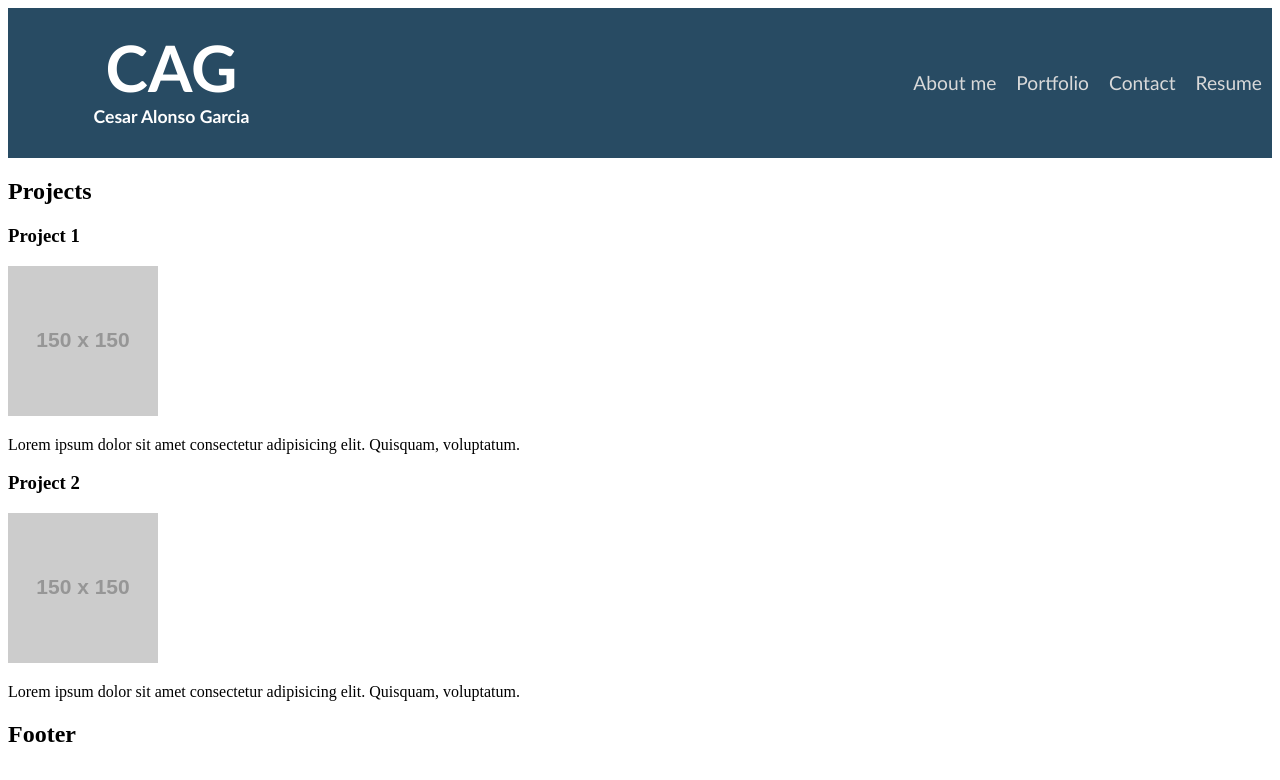
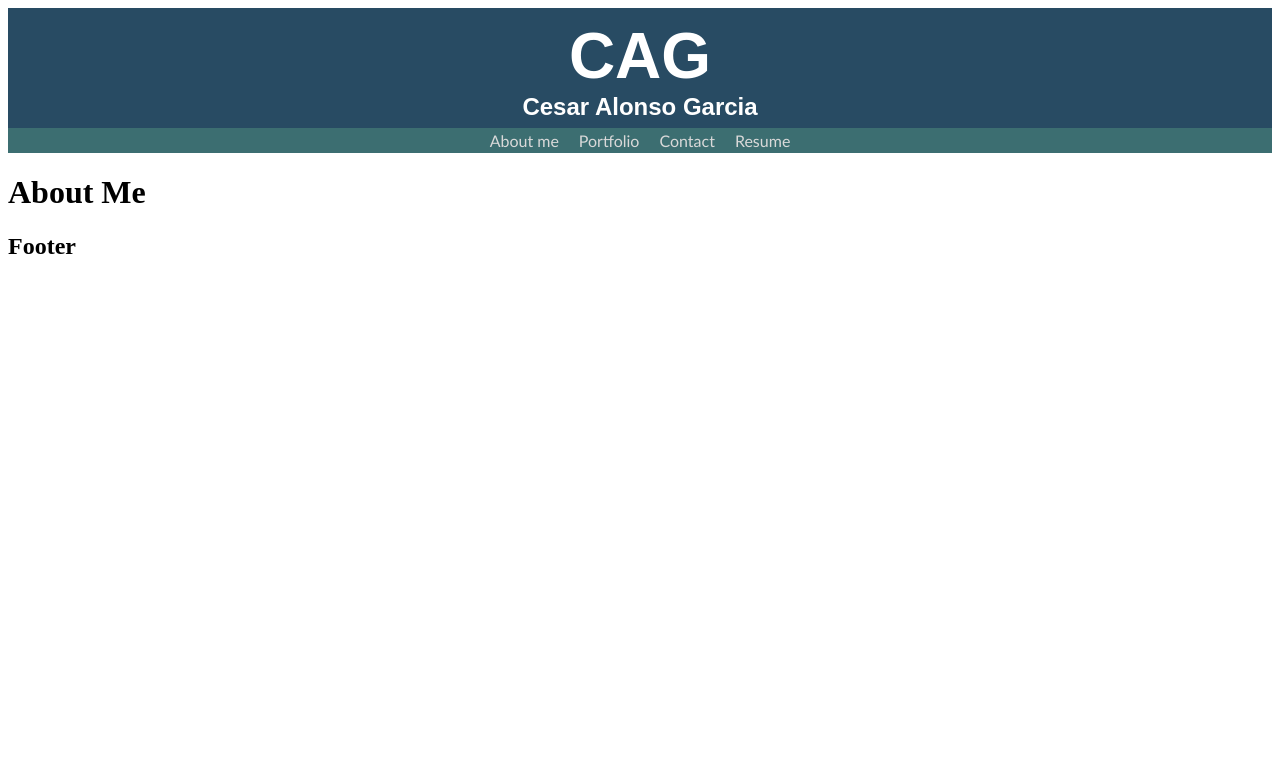
Before and after one commit to cesaralonsogarcia/one-of-my-hobbies, a React (Create React App) app: page / in a window 1280 px wide. Shown: the top 780 px of the page. Built offline with nearby package versions, Linux system fonts and the light colour scheme.

Commit message:
Add style to navbar and header

```diff
--- a/src/App.js
+++ b/src/App.js
@@ -1,14 +1,12 @@
 import React from "react";
 import Header from "./components/Header";
-import Navigation from "./components/Navigation";
-import Project from "./components/Project";
+import PortfolioContainer from "./components/PortfolioContainer";
 import Footer from "./components/Footer";
 
 function App() {
   return (
     <div>
-      <Header />
-      <Project />
+      <PortfolioContainer />
       <Footer />
     </div>
   );
--- a/src/components/Header.js
+++ b/src/components/Header.js
@@ -1,6 +1,5 @@
 import React from 'react';
 import '../styles/Header.css';
-import Navigation from './Navigation';
 
 function Header() {
     return (
@@ -9,7 +8,6 @@ function Header() {
                 <h1>CAG</h1>
                 <h3>Cesar Alonso Garcia</h3>
             </div>
-            <Navigation />
         </header>
     );
 }
--- a/src/components/Navigation.js
+++ b/src/components/Navigation.js
@@ -1,14 +1,54 @@
-import React from 'react';
-import '../styles/Navigation.css';
+import React from "react";
+import "../styles/Navigation.css";
 
-function Navigation() {
+function Navigation({ currentPage, handlePageChange }) {
   return (
     <nav className="navigation">
       <ul>
-                <li><a href="#about">About me</a></li>
-                <li><a href="#portfolio">Portfolio</a></li>
-                <li><a href="#contact">Contact</a></li>
-                <li><a href="https://drive.google.com/file/d/1N9Zu6hYV0Y6g0p7Z1L9q2X8RJZy9x8Jb/view?us">Resume</a></li>
+        <li>
+          <a
+            href="#aboutme"
+            onClick={() => handlePageChange("AboutMe")}
+            className={
+              currentPage === "AboutMe" ? "nav-link active" : "nav-link"
+            }
+          >
+            About me
+          </a>
+        </li>
+        <li>
+          <a
+            href="#portfolio"
+            onClick={() => handlePageChange("Portfolio")}
+            className={
+              currentPage === "Portfolio" ? "nav-link active" : "nav-link"
+            }
+          >
+            Portfolio
+          </a>
+        </li>
+        <li>
+          <a
+            href="#contact"
+            onClick={() => handlePageChange("Contact")}
+            className={
+              currentPage === "Contact" ? "nav-link active" : "nav-link"
+            }
+          >
+            Contact
+          </a>
+        </li>
+        <li>
+          <a
+            href="#resume"
+            onClick={() => handlePageChange("Resume")}
+            className={
+              currentPage === "Resume" ? "nav-link active" : "nav-link"
+            }
+          >
+            Resume
+          </a>
+        </li>
       </ul>
     </nav>
   );
--- /dev/null
+++ b/src/components/PortfolioContainer.js
@@ -0,0 +1,34 @@
+import React, { useState } from 'react';
+import AboutMe from './pages/AboutMe';
+import Portfolio from './pages/Portfolio';
+import Contact from './pages/Contact';
+import Resume from './pages/Resume';
+import Navigation from './Navigation';
+import Header from './Header';
+
+export default function PortfolioContainer() {
+    const [currentPage, setCurrentPage] = useState('AboutMe');
+
+    const renderPage = () => {
+        if (currentPage === 'AboutMe') {
+            return <AboutMe />;
+        }
+        if (currentPage === 'Portfolio') {
+            return <Portfolio />;
+        }
+        if (currentPage === 'Contact') {
+            return <Contact />;
+        }
+        return <Resume />;
+    };
+
+    const handlePageChange = (page) => setCurrentPage(page);
+
+    return (
+        <div>
+            <Header />
+            <Navigation currentPage={currentPage} handlePageChange={handlePageChange} />
+            {renderPage()}
+        </div>
+    );
+}
--- /dev/null
+++ b/src/components/pages/AboutMe.js
@@ -0,0 +1,9 @@
+import React from 'react';
+
+export default function AboutMe() {
+    return (
+        <div>
+            <h1>About Me</h1>
+        </div>
+    )
+}
--- /dev/null
+++ b/src/components/pages/Contact.js
@@ -0,0 +1,9 @@
+import React from "react";
+
+export default function Contact() {
+    return (
+        <div>
+            <h1>Contact</h1>
+        </div>
+    )
+}
--- /dev/null
+++ b/src/components/pages/Portfolio.js
@@ -0,0 +1,9 @@
+import React from 'react';
+
+export default function Portfolio() {
+    return (
+        <div>
+            <h1>Portfolio</h1>
+        </div>
+    )
+}
--- /dev/null
+++ b/src/components/pages/Resume.js
@@ -0,0 +1,9 @@
+import React from 'react';
+
+export default function Resume() {
+    return (
+        <div>
+            <h1>Resume</h1>
+        </div>
+    )
+}
--- a/src/styles/Header.css
+++ b/src/styles/Header.css
@@ -1,16 +1,18 @@
 .header {
     background: #284b63;
-    height: 150px;
+    height: 100px;
+    width: 100%;
+    padding-top: 20px;
     display: flex;
-    font-family: 'Calibri', sans-serif;
+    justify-content: center;
+    font-family: 'broadway', sans-serif;
 }
 
 .header div{
     height: 100%;
-    width: 30%;
+    width: 100%;
     display: flex;
     flex-direction: column;
-    padding-left: 20px;
 }
 
 .header h1 {
@@ -29,29 +31,9 @@
     height: 35%;
     width: 100%;
     color: white;
-    font-size: 1.1rem;
+    font-size: 1.5rem;
     display: flex;
     text-align: left;
     justify-content: center;
     align-items: flex-start;
 }
-
-@media screen and (max-width: 768px) {
-    .header {
-        flex-direction: column;
-        height: 150px;
-    }
-    .header div {
-        width: 100%;
-        height: 50%;
-        padding: 0;
-    }
-    .header h1 {
-        font-size: 3rem;
-        align-items: center;
-    }
-    .header h3 {
-        font-size: 1rem;
-        align-items: center;
-    }
-}
--- a/src/styles/Navigation.css
+++ b/src/styles/Navigation.css
@@ -1,9 +1,9 @@
 .navigation {
-    background: #284b63;
+    background: #3c6e71;
     display: flex;
-    font-family: 'Calibri', sans-serif;
-    justify-content: flex-end;
+    font-family: 'calibri', sans-serif;
     width: 100%;
+    height: 25px;
 }
 
 .navigation ul {
@@ -12,7 +12,7 @@
     padding: 0;
     display: flex;
     flex-direction: row;
-    justify-content: flex-end;
+    justify-content: center;
     align-items: center;
     text-align: center;
     width: 100%;
@@ -20,21 +20,8 @@
 .navigation a {
     text-decoration: none;
     color: #d9d9d9;
-    font-size: 1.2rem;
+    font-size: 1rem;
     margin: 10px;
     line-height: 3;
     text-align: center;
 }
-
-@media screen and (max-width: 768px) {
-    .navigation {
-        justify-content: center;
-    }
-    .navigation ul {
-        justify-content: center;
-        align-items: center;
-    }
-    .navigation a {
-        margin: 5px;
-    }
-}
```
Lines whose indentation alone changed are shown as unchanged.
